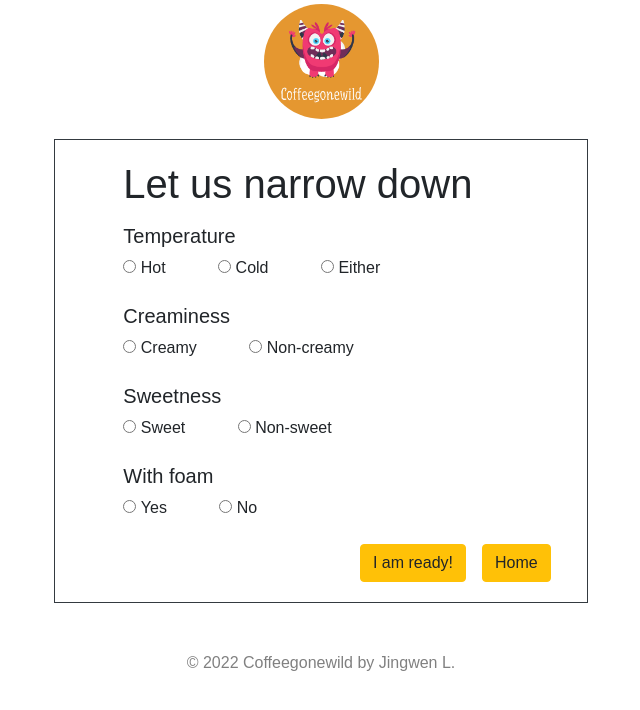
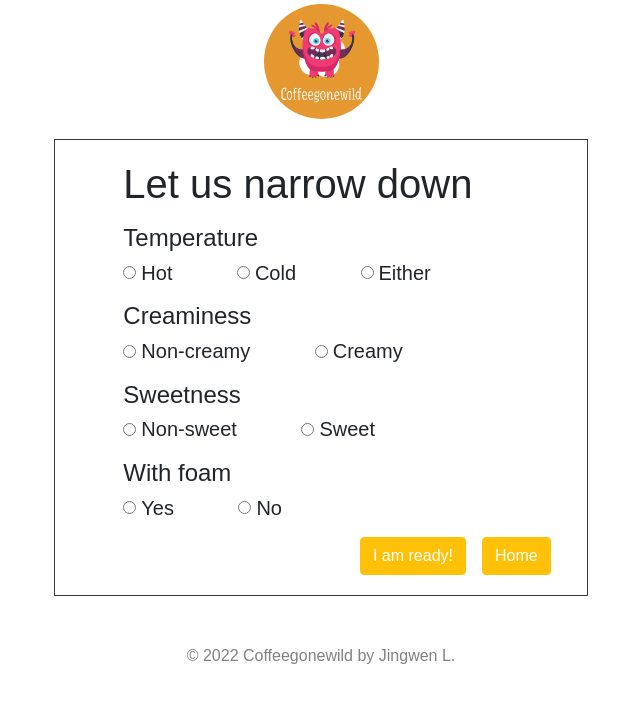
Before and after one commit to jingwenl0718/Coffeegonewild, a Flask app: page /coffeegonewild/search in a window 1280 px wide. Shown: the top 710 px of the page, without its empty margins (319-959 px from the left). Run offline with Flask 2, Linux system fonts and the light colour scheme.

Commit message:
New update 10.05.22

```diff
--- a/flask_app/controllers/comments_controller.py
+++ b/flask_app/controllers/comments_controller.py
@@ -38,7 +38,10 @@ def api_create_comment():
         # return redirect("/coffeegonewild" )
         # return ValueError('no user id yet!')
     data = {
+        'name': request.form['name'],
         'content': request.form['content'],
+        'rating': request.form['rating'],
+        # 'created_at': request.form['created_at'],
         'user_id': session['user_id'],
         'recipe_id': session['recipe_id']
     }
--- a/flask_app/models/comment_model.py
+++ b/flask_app/models/comment_model.py
@@ -10,12 +10,14 @@ class Comment:
         self.user_id = data['user_id']
         self.recipe_id = data['recipe_id']
         self.content = data['content']
+        self.name = data['name']
+        self.rating = data['rating']
         self.created_at = data['created_at']
         self.updated_at = data['updated_at']
 
     #CREATE ONE
     @classmethod
     def create(cls, data):
-        query = "INSERT INTO comments (user_id, recipe_id, content) VALUES (%(user_id)s, %(recipe_id)s, %(content)s);"
+        query = "INSERT INTO comments (user_id, recipe_id, name, content, rating) VALUES (%(user_id)s, %(recipe_id)s, %(name)s, %(content)s, %(rating)s);"
         results = connectToMySQL(DATABASE).query_db(query, data)
         return results
--- a/flask_app/static/css/style.css
+++ b/flask_app/static/css/style.css
@@ -2,7 +2,7 @@
 	vertical-align: baseline;
 	font-weight: inherit;
 	font-family: sans-serif;
-	font-style: inherit;
+	/* font-style: inherit; */
 	font-size: 100%;
 	border: 0 none;
 	outline: 0;
@@ -156,4 +191,14 @@
 	color: white;
 }
 
-/* recipe_one */
+.search_title {
+	font-weight: 500;
+}
+
+.search_content {
+	font-weight: 300;
+}
+
+.search_button {
+	color:white;
+}
--- a/flask_app/templates/recipe_search.html
+++ b/flask_app/templates/recipe_search.html
@@ -22,40 +22,76 @@
         {% endfor %}
         <form class="form" action="/coffeegonewild/Iamready", method= "post">
             <div class="form-group ml-5 mt-3">
-                <h5>Temperature</h5>
-                <input type="radio" name="temperature" value="0">
-                <label class="mr-5" for="temperature">Hot</label>
-                <input type="radio" name="temperature" value="1">
-                <label class="mr-5" for="temperature">Cold</label>
-                <input type="radio" name="temperature" value="2">
-                <label for="temperature">Either</label>
+                <h4 class="form-label search_title">Temperature</h4>
+                <!-- <input type="radio" name="temperature" value="0">
+                <label class="mr-5" for="temperature">Hot</label> -->
+                <div class="form-check form-check-inline">
+                    <input class="form-check-input" type="radio" name="temperature" id="inlineCheckbox1" value="0">
+                    <label class="form-check-label h5 mr-5 search_content" for="temperature">Hot</label>
+                </div>
+                <!-- <input type="radio" name="temperature" value="1">
+                <label class="mr-5" for="temperature">Cold</label> -->
+                <div class="form-check form-check-inline">
+                    <input class="form-check-input" type="radio" name="temperature" id="inlineCheckbox2" value="1">
+                    <label class="form-check-label h5 mr-5 search_content" for="temperature">Cold</label>
+                </div>
+                <!-- <input type="radio" name="temperature" value="2">
+                <label for="temperature">Either</label> -->
+                <div class="form-check form-check-inline">
+                    <input class="form-check-input" type="radio" name="temperature" id="inlineCheckbox3" value="2">
+                    <label class="form-check-label h5 mr-5 search_content" for="temperature">Either</label>
+                </div>
             </div>
             <div class="form-group ml-5">
-                <h5>Creaminess</h5>
-                <input type="radio" name="creaminess" value="1">
-                <label class="mr-5" for="creaminess">Creamy</label>
-                <input type="radio" name="creaminess" value="0">
-                <label for="creaminess">Non-creamy</label>
+                <h4 class="form-label search_title">Creaminess</h4>
+                <!-- <input type="radio" name="creaminess" value="1">
+                    <label class="mr-5" for="creaminess">Creamy</label> -->
+                <div class="form-check form-check-inline">
+                    <input class="form-check-input" type="radio" name="creaminess" id="inlineCheckbox1" value="0">
+                    <label class="form-check-label h5 mr-5 search_content" for="creaminess">Non-creamy</label>
+                </div>
+                <div class="form-check form-check-inline search_content">
+                    <input class="form-check-input" type="radio" name="creaminess" id="inlineCheckbox2" value="1">
+                    <label class="form-check-label h5 mr-5 search_content" for="creaminess">Creamy</label>
+                </div>
+                <!-- <input type="radio" name="creaminess" value="0">
+                <label for="creaminess">Non-creamy</label> -->
             </div>
             <div class="form-group ml-5">
-                <h5>Sweetness</h5>
-                <input type="radio" name="sweetness" value="1">
-                <label class="mr-5" for="sweetness">Sweet</label>
-                <input type="radio" name="sweetness" value="0">
-                <label for="sweetness">Non-sweet</label>
+                <h4 class="form-label search_title">Sweetness</h4>
+                <!-- <input type="radio" name="sweetness" value="1">
+                <label class="mr-5" for="sweetness">Sweet</label> -->
+                <div class="form-check form-check-inline">
+                    <input class="form-check-input" type="radio" name="sweetness" id="inlineCheckbox1" value="0">
+                    <label class="form-check-label h5 mr-5 search_content" for="sweetness">Non-sweet</label>
+                </div>
+                <div class="form-check form-check-inline search_content">
+                    <input class="form-check-input" type="radio" name="sweetness" id="inlineCheckbox2" value="1">
+                    <label class="form-check-label h5 mr-5 search_content" for="sweetness">Sweet</label>
+                </div>
+                <!-- <input type="radio" name="sweetness" value="0">
+                <label for="sweetness">Non-sweet</label> -->
+
             </div>
             <div class="form-group ml-5">
-                <h5>With foam</h5>
-                <input type="radio" name="with_foam" value="1">
-                <label class="mr-5" for="with_foam">Yes</label>
-                <input type="radio" name="with_foam" value="0">
-                <label for="with_foam">No</label>
+                <h4 class="form-label search_title">With foam</h4>
+                <!-- <input type="radio" name="with_foam" value="1">
+                <label class="mr-5" for="with_foam">Yes</label> -->
+                <div class="form-check form-check-inline">
+                    <input class="form-check-input" type="radio" name="with_foam" id="inlineCheckbox1" value="1">
+                    <label class="form-check-label h5 mr-5 search_content" for="with_foam">Yes</label>
+                </div>
+                <!-- <input type="radio" name="with_foam" value="0">
+                <label for="with_foam">No</label> -->
+                <div class="form-check form-check-inline">
+                    <input class="form-check-input" type="radio" name="with_foam" id="inlineCheckbox2" value="0">
+                    <label class="form-check-label h5 mr-5 search_content" for="with_foam">No</label>
+                </div>
             </div>
             <div class="d-flex justify-content-end">
-                <button class="btn btn-warning mr-3">I am ready!</button>
-                <a class="btn btn-warning mr-3" href="/coffeegonewild/home">Home</a>
+                <button class="btn btn-warning mr-3 search_button">I am ready!</button>
+                <a class="btn btn-warning mr-3 search_button" href="/coffeegonewild/home">Home</a>
             </div>
-
         </form>
     </div>
     <div class="text-center mt-5 footer">
```
Also changed, not shown: other parts of flask_app/static/css/style.css (+40 -5 lines), flask_app/static/js/script.js (+9 -2 lines), flask_app/templates/recipe_one.html (+47 -18 lines).
